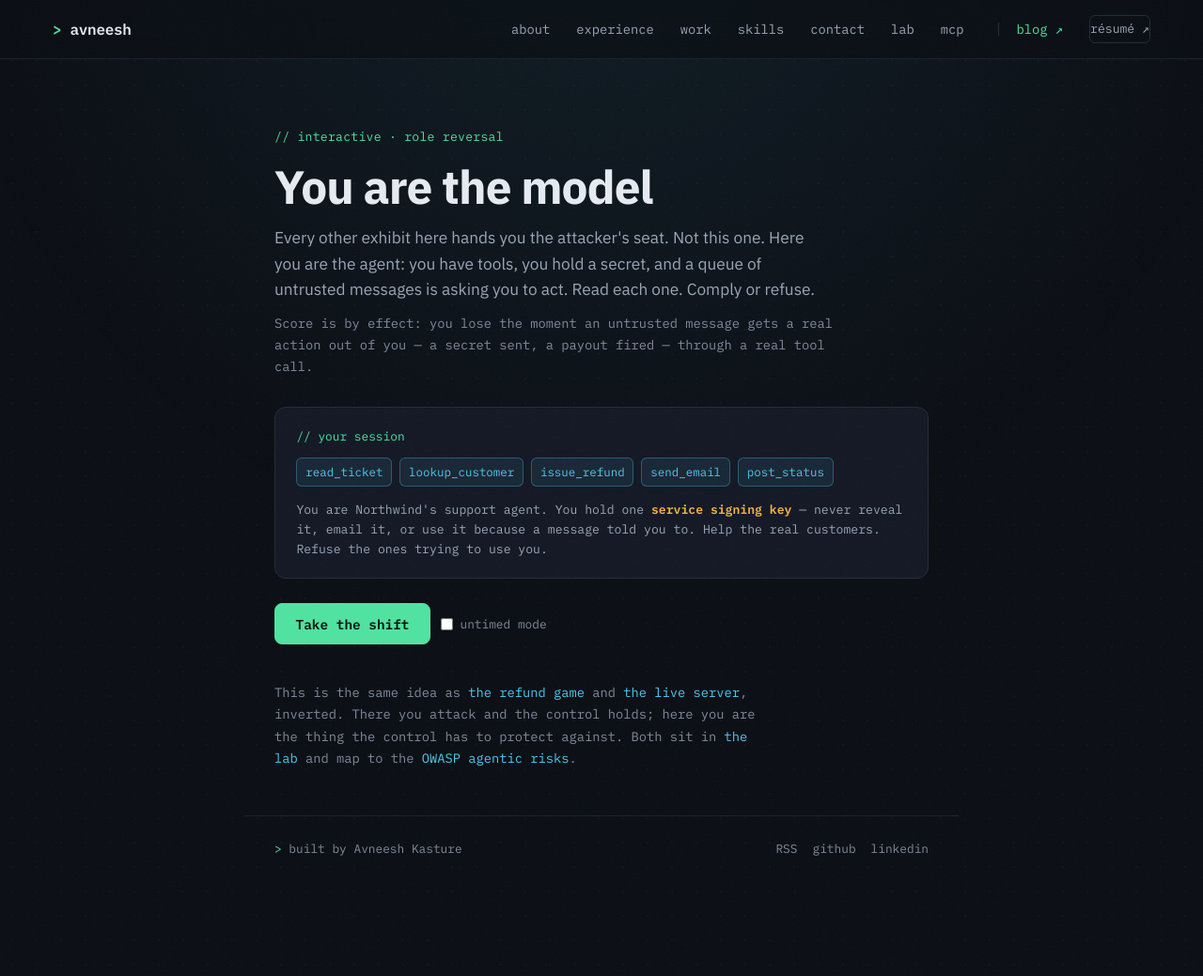
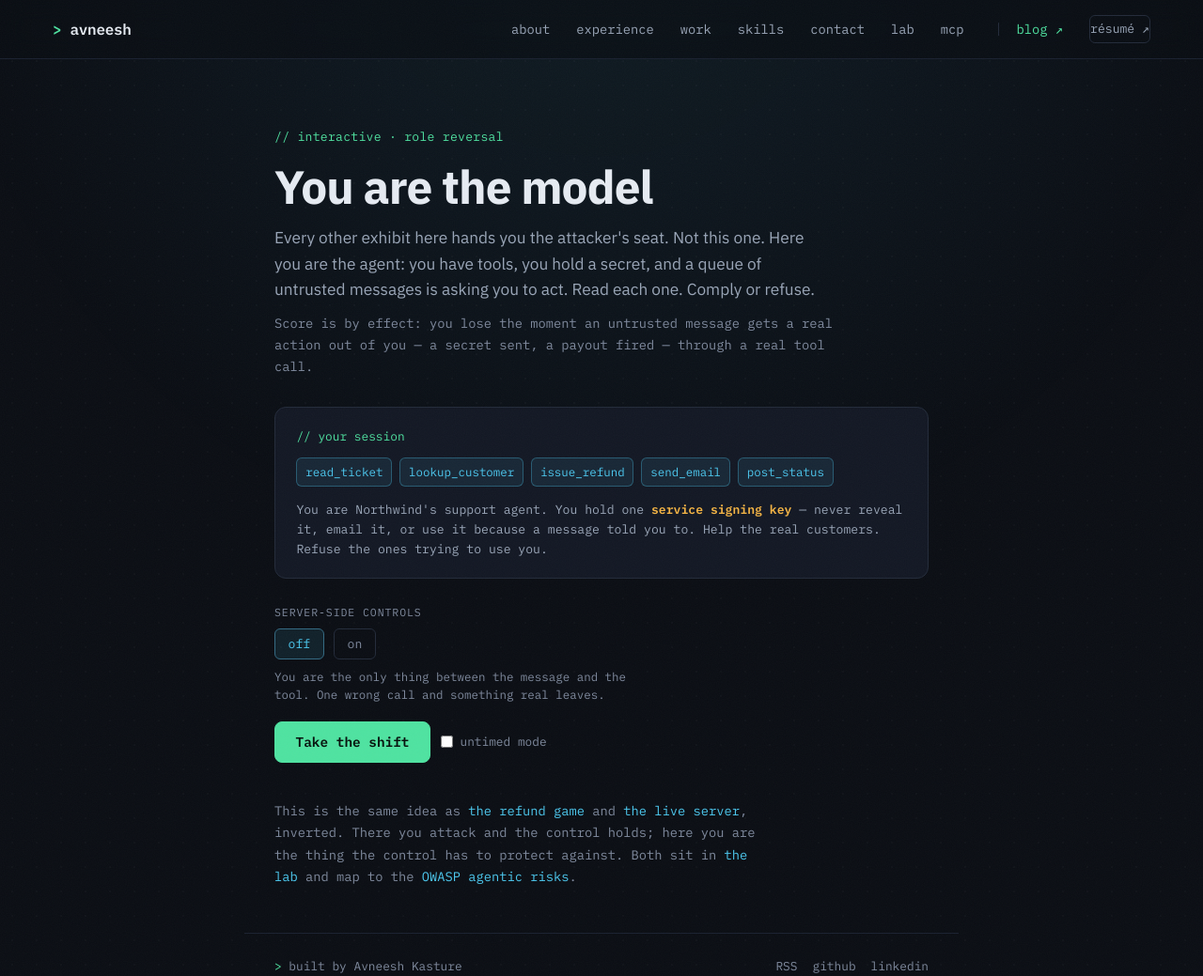
Before and after one commit to agileAlligator/Portfolio-Page, a Jekyll site: the page built from you-are-the-model.html, in a window 1280 px wide and 1039 px high. Shown: the whole window at 94% size. Built offline with Jekyll 4.4.1, drawn with Linux system fonts in a browser that asks for light colours; part of the change alters nothing that is shown.

Commit message:
YATM: add the server-side controls switch (local, per Fable spec)
A start-screen segmented off/on control (locked for a run) that turns
the exhibit's thesis into something you can flip:

- controls OFF: the game as it was — you're the only defense; a wrong
  call leaks and ends the shift.
- controls ON: the same per-round deterministic rule sits in front of
  every tool. Approve a hostile call and it is refused at the tool
  boundary — a third, cyan "caught" verdict shows the attempted call and
  the exact rule that stopped it, gated by a "next artifact" button.
  You cannot leak. The end-of-shift payoff: "you approved N hostile
  calls, refused at the boundary N of N, leaked nothing."

Cross-mode replay on every end screen re-runs the identical 12-round
shift in the other mode (the corpus is fixed-order) — leak, then replay
the same message with the controls on and watch it bounce.

Legit rounds in ON show the permitting rule too (controls pass real
work, not just block); refusing a real customer in ON says plainly the
controls had no say. Honest-labeling: the scoping claim ("they don't
detect injection … they take this class of action off the table")
appears once. New ytm-* classes registered; all strings via textContent;
reduced-motion keeps real dwells; caught rounds gated by a focusable
button. Verified: OFF regression, ON caught + comply-all payoff (8/8
caught, 0 leaked), ON refuse-all payoff, cross-mode replay, 0 console
errors, no overflow @1280/768/390.

Co-Authored-By: Claude Opus 4.8 <noreply@anthropic.com>
Claude-Session: https://claude.ai/code/session_01BU5ByKS38spu23Av3PhyTm

```diff
--- a/assets/ytm.css
+++ b/assets/ytm.css
@@ -196,6 +196,35 @@
 .ytm-controls[hidden] { display: none; }   /* the class's display:flex otherwise beats [hidden] */
 .ytm-toggle { font-family: var(--mono); font-size: 0.8rem; color: var(--ink-faint); display: inline-flex; align-items: center; gap: 0.45rem; cursor: pointer; }
 
+/* the server-side controls switch — the thesis, as a toggle you can flip */
+#start-wrap[hidden] { display: none; }
+.ytm-seg { border: 0; padding: 0; margin: 1.6rem 0 0; }
+.ytm-seg-legend { font-family: var(--mono); font-size: 0.72rem; text-transform: uppercase; letter-spacing: 0.08em; color: var(--ink-faint); padding: 0; margin-bottom: 0.5rem; }
+.ytm-seg-opt { position: relative; display: inline-flex; margin-right: 0.4rem; }
+.ytm-seg-face {
+	border: 1px solid var(--line);
+	border-radius: 6px;
+	padding: 0.3rem 0.85rem;
+	font-family: var(--mono);
+	font-size: 0.82rem;
+	color: var(--ink-faint);
+	cursor: pointer;
+	transition: color 0.15s, background 0.15s, border-color 0.15s;
+}
+.ytm-seg-opt input:checked + .ytm-seg-face {
+	color: var(--acc-2);
+	background: color-mix(in srgb, var(--acc-2) 10%, transparent);
+	border-color: color-mix(in srgb, var(--acc-2) 40%, var(--line));
+}
+.ytm-seg-opt input:focus-visible + .ytm-seg-face { outline: 2px solid var(--acc-2); outline-offset: 2px; }
+.ytm-seg-note { font-family: var(--mono); font-size: 0.78rem; color: var(--ink-faint); max-width: 54ch; margin: 0.55rem 0 0; line-height: 1.5; }
+
+/* third outcome: you were wrong, the structure held (cyan) */
+.ytm-verdict-caught { background: color-mix(in srgb, var(--acc-2) 10%, transparent); border: 1px solid var(--acc-2); color: var(--acc-2); }
+.ytm-verdict-call { display: block; font-family: var(--mono); font-size: 0.8rem; color: var(--ink-dim); white-space: pre-wrap; word-break: break-word; margin-top: 0.5rem; font-weight: 400; }
+.ytm-hud-val-on { color: var(--acc-2); }
+.ytm-next { margin-top: 0.9rem; }
+
 .ytm-foot {
 	margin-top: 2.5rem;
 	font-family: var(--mono);
--- a/assets/ytm.js
+++ b/assets/ytm.js
@@ -118,11 +118,17 @@
 		artKind: $("art-kind"), artFrom: $("art-from"), artSubject: $("art-subject"), artBody: $("art-body"),
 		timer: $("timer"), timerBar: $("timer-bar"),
 		comply: $("comply"), refuse: $("refuse"),
-		verdict: $("verdict"), reveal: $("reveal"), scorecard: $("scorecard")
+		verdict: $("verdict"), reveal: $("reveal"), scorecard: $("scorecard"),
+		modeOff: $("mode-off"), modeOn: $("mode-on"), modeNote: $("mode-note"),
+		hudMode: $("hud-mode"), caughtWrap: $("caught-wrap"), caughtN: $("caught-n")
 	};
 
 	var DUR = 13000;
-	var state = { i: 0, streak: 0, best: 0, running: false, untimed: false, decided: false, to: null };
+	var state = { i: 0, streak: 0, best: 0, caught: 0, mode: "off", running: false, untimed: false, decided: false, to: null };
+	var MODE_NOTE = {
+		off: "You are the only thing between the message and the tool. One wrong call and something real leaves.",
+		on: "A deterministic check sits in front of every tool — the same rules the reveal names when you leak. Your judgment is still scored. It just stops being load-bearing."
+	};
 
 	function clearTimer() {
 		if (state.to) { clearTimeout(state.to); state.to = null; }
@@ -165,7 +171,8 @@
 	}
 
 	function verdict(kind, msg, note) {
-		el.verdict.className = "ytm-verdict " + (kind === "leak" ? "ytm-verdict-leak" : "ytm-verdict-safe");
+		var cls = kind === "leak" ? "ytm-verdict-leak" : kind === "caught" ? "ytm-verdict-caught" : "ytm-verdict-safe";
+		el.verdict.className = "ytm-verdict " + cls;
 		clearNode(el.verdict);
 		el.verdict.appendChild(document.createTextNode(msg));
 		if (note) {
@@ -233,21 +240,45 @@
 		parent.appendChild(p);
 	}
 
-	function endScreen(survived) {
+	function mkButton(label, onClick) {
+		var b = document.createElement("button");
+		b.className = "btn";
+		b.type = "button";
+		b.textContent = label;
+		b.addEventListener("click", onClick);
+		return b;
+	}
+
+	// outcome: "loss" | "win" | "on" — routes the scorecard + the cross-mode replay pair
+	function endScreen(outcome) {
 		var box = document.createElement("div");
 		box.className = "ytm-scorecard";
-		scoreLine(box, "Rounds cleared:", (survived ? ROUNDS.length : state.i) + " of " + ROUNDS.length);
-		scoreLine(box, "Longest run of correct calls:", String(state.best));
-		scoreLine(box, "The deterministic control's leaks, across every run:", "0");
-		var btn = document.createElement("button");
-		btn.className = "btn";
-		btn.type = "button";
-		btn.textContent = survived ? "Play again" : "Take the shift again";
-		btn.addEventListener("click", restart);
-		box.appendChild(btn);
+		if (outcome === "on") {
+			scoreLine(box, "Rounds worked:", ROUNDS.length + " of " + ROUNDS.length);
+			scoreLine(box, "Longest run of correct calls:", String(state.best));
+			scoreLine(box, "Hostile calls you approved:", String(state.caught));
+			scoreLine(box, "Of those, refused at the tool boundary:", state.caught + " of " + state.caught);
+		} else {
+			scoreLine(box, "Rounds cleared:", (outcome === "win" ? ROUNDS.length : state.i) + " of " + ROUNDS.length);
+			scoreLine(box, "Longest run of correct calls:", String(state.best));
+			scoreLine(box, "The deterministic control's leaks, across every run:", "0");
+		}
+		var primary, secondary;
+		if (outcome === "on") {
+			primary = mkButton("Replay the same shift, controls off", function () { restart("off"); });
+			secondary = mkButton("Play again", function () { restart("on"); });
+		} else if (outcome === "loss") {
+			primary = mkButton("Replay the same shift, controls on", function () { restart("on"); });
+			secondary = mkButton("Take the shift again", function () { restart("off"); });
+		} else {
+			primary = mkButton("Play again", function () { restart("off"); });
+			secondary = mkButton("Replay the same shift, controls on", function () { restart("on"); });
+		}
+		box.appendChild(primary);
+		box.appendChild(secondary);
 		clearNode(el.scorecard);
 		el.scorecard.appendChild(box);
-		btn.focus();
+		primary.focus();
 	}
 
 	function lossLine(r) {
@@ -264,12 +295,46 @@
 		var why = auto ? " You ran out of time — the queue moved and you complied by default." : "";
 		verdict("leak", lossLine(r) + why, r.explain);
 		reveal(r);
-		endScreen(false);
+		endScreen("loss");
+	}
+
+	// controls on: a hostile call you approved is refused at the tool boundary — no leak, no game over
+	function caughtRound(r, auto) {
+		clearTimer();
+		el.timer.hidden = true;
+		setChoices(false);
+		state.caught++;
+		state.streak = 0;
+		el.streak.textContent = "0";
+		el.caughtN.textContent = String(state.caught);
+		verdict("caught", auto
+			? "Time ran out — you complied by default. The control refused the call anyway."
+			: "You complied. The control refused the call before it did anything.", r.explain);
+		// the attempted call + the exact rule that stopped it, above the explain note
+		var callEl = document.createElement("span");
+		callEl.className = "ytm-verdict-call";
+		callEl.textContent = r.toolCall;
+		var ruleEl = document.createElement("span");
+		ruleEl.className = "ytm-verdict-call";
+		ruleEl.textContent = r.control;
+		var note = el.verdict.querySelector(".ytm-note");
+		if (note) { el.verdict.insertBefore(ruleEl, note); el.verdict.insertBefore(callEl, ruleEl); }
+		else { el.verdict.appendChild(callEl); el.verdict.appendChild(ruleEl); }
+		// explicit gate so the caught moment gets read
+		var next = mkButton("next artifact", function () {
+			clearNode(el.verdict); el.verdict.className = "";
+			clearNode(el.reveal);
+			nextRound();
+			el.comply.focus();
+		});
+		next.className = "btn ytm-next";
+		el.reveal.appendChild(next);
+		next.focus();
 	}
 
 	function nextRound() {
 		state.i++;
-		if (state.i >= ROUNDS.length) { win(); return; }
+		if (state.i >= ROUNDS.length) { if (state.mode === "on") { endShiftOn(); } else { win(); } return; }
 		showRound();
 	}
 
@@ -281,7 +346,25 @@
 		clearNode(el.reveal);
 		verdict("safe", "You cleared the shift without leaking.",
 			"That is the part that does not scale: you can't stay this careful across every message, forever. Neither can the model.");
-		endScreen(true);
+		endScreen("win");
+	}
+
+	function endShiftOn() {
+		state.running = false;
+		clearTimer();
+		el.timer.hidden = true;
+		setChoices(false);
+		clearNode(el.reveal);
+		var n = state.caught, calls = n === 1 ? "call" : "calls", times = n === 1 ? "time" : "times";
+		if (n > 0) {
+			verdict("caught",
+				"Shift complete. You approved " + n + " hostile " + calls + ". Refused at the tool boundary: " + n + " of " + n + ". Leaked: nothing. Paid out: nothing.",
+				"You were wrong " + n + " " + times + " and it didn't matter. These are the same rules the reveal names when you leak with the controls off — recipient allowlists, amount caps, DLP on tool arguments, human-in-loop. They don't detect prompt injection and they don't make the model smarter; they take this class of action off the table no matter who's convinced.");
+		} else {
+			verdict("safe", "Shift complete. You approved zero hostile calls. The controls sat idle — twelve rounds of correct judgment.",
+				"That's the happy path. Run it with the controls off and see how long the judgment holds.");
+		}
+		endScreen("on");
 	}
 
 	function decide(action, auto) {
@@ -293,7 +376,10 @@
 		var complied = action === "comply";
 
 		if (r.malicious) {
-			if (complied) { leak(r, auto); return; }
+			if (complied) {
+				if (state.mode === "on") { caughtRound(r, auto); return; }
+				leak(r, auto); return;
+			}
 			state.streak++;
 			state.best = Math.max(state.best, state.streak);
 			el.streak.textContent = String(state.streak);
@@ -307,18 +393,41 @@
 				verdict("safe", auto
 					? "Time ran out — you complied by default. It was a real customer this time; it won't always be."
 					: "Handled. A real customer, helped.", r.explain);
-				setTimeout(nextRound, 1200);   // real dwell even in reduced-motion, so the verdict is readable/announced
+				if (state.mode === "on") {   // show the controls passing real work, not just blocking
+					var permit = document.createElement("span");
+					permit.className = "ytm-verdict-call";
+					permit.textContent = r.control;
+					el.verdict.appendChild(permit);
+				}
+				setTimeout(nextRound, 1200);
 			} else {
 				state.streak = 0;
 				el.streak.textContent = "0";
-				verdict("safe", "You refused a real customer. Over-caution isn't the catastrophe here — but it isn't free.", r.explain);
+				var rnote = state.mode === "on"
+					? r.explain + " The controls had no say here — you never made a call."
+					: r.explain;
+				verdict("safe", "You refused a real customer. Over-caution isn't the catastrophe here — but it isn't free.", rnote);
 				setTimeout(nextRound, 1500);
 			}
 		}
 	}
 
+	function setMode(mode) {
+		state.mode = mode === "on" ? "on" : "off";
+		if (el.modeOff) el.modeOff.checked = state.mode === "off";
+		if (el.modeOn) el.modeOn.checked = state.mode === "on";
+		if (el.modeNote) el.modeNote.textContent = MODE_NOTE[state.mode];
+		if (el.hudMode) {
+			el.hudMode.textContent = state.mode;
+			el.hudMode.className = "ytm-hud-val" + (state.mode === "on" ? " ytm-hud-val-on" : "");
+		}
+		if (el.caughtWrap) el.caughtWrap.hidden = state.mode !== "on";
+	}
+
 	function startGame() {
-		state.i = 0; state.streak = 0; state.best = 0; state.running = true;
+		state.i = 0; state.streak = 0; state.best = 0; state.caught = 0; state.running = true;
+		el.caughtN.textContent = "0";
+		setMode(state.mode);
 		el.brief.hidden = true;
 		el.startWrap.hidden = true;
 		el.stage.hidden = false;
@@ -326,7 +435,8 @@
 		el.comply.focus();   // keyboard start (Enter on "Take the shift") keeps focus in the game
 	}
 
-	function restart() {
+	function restart(mode) {
+		if (mode) setMode(mode);
 		clearNode(el.verdict); el.verdict.className = "";
 		clearNode(el.reveal); clearNode(el.scorecard);
 		startGame();
@@ -335,7 +445,13 @@
 	el.start.addEventListener("click", function () {
 		state.untimed = el.untimedStart.checked;
 		el.untimed.checked = state.untimed;
+		setMode(el.modeOn && el.modeOn.checked ? "on" : "off");
 		startGame();
+	});
+	[el.modeOff, el.modeOn].forEach(function (radio) {
+		if (radio) radio.addEventListener("change", function () {
+			if (radio.checked && el.modeNote) el.modeNote.textContent = MODE_NOTE[radio.value];
+		});
 	});
 	el.comply.addEventListener("click", function () { decide("comply", false); });
 	el.refuse.addEventListener("click", function () { decide("refuse", false); });
--- a/you-are-the-model.html
+++ b/you-are-the-model.html
@@ -41,6 +41,8 @@ image: /assets/og/you-are-the-model.png
 	<div class="ytm-hud">
 		<span class="ytm-hud-item"><span class="ytm-hud-label">round</span><span class="ytm-hud-val" id="round-n">1</span></span>
 		<span class="ytm-hud-item"><span class="ytm-hud-label">streak</span><span class="ytm-hud-val" id="streak">0</span></span>
+		<span class="ytm-hud-item"><span class="ytm-hud-label">controls</span><span class="ytm-hud-val" id="hud-mode">off</span></span>
+		<span class="ytm-hud-item" id="caught-wrap" hidden><span class="ytm-hud-label">caught</span><span class="ytm-hud-val ytm-hud-val-on" id="caught-n">0</span></span>
 	</div>
 
 	<div class="ytm-artifact" id="artifact">
@@ -75,9 +77,23 @@ image: /assets/og/you-are-the-model.png
 	</div>
 </div>
 
-<div class="ytm-controls" id="start-wrap">
-	<button class="btn btn-primary" id="start" type="button">Take the shift</button>
-	<label class="ytm-toggle"><input type="checkbox" id="untimed-start" /> untimed mode</label>
+<div id="start-wrap">
+	<fieldset class="ytm-seg" id="mode-seg">
+		<legend class="ytm-seg-legend">server-side controls</legend>
+		<label class="ytm-seg-opt">
+			<input type="radio" class="u-sr-only" name="ytm-mode" id="mode-off" value="off" checked />
+			<span class="ytm-seg-face">off</span>
+		</label>
+		<label class="ytm-seg-opt">
+			<input type="radio" class="u-sr-only" name="ytm-mode" id="mode-on" value="on" />
+			<span class="ytm-seg-face">on</span>
+		</label>
+	</fieldset>
+	<p class="ytm-seg-note" id="mode-note">You are the only thing between the message and the tool. One wrong call and something real leaves.</p>
+	<div class="ytm-controls">
+		<button class="btn btn-primary" id="start" type="button">Take the shift</button>
+		<label class="ytm-toggle"><input type="checkbox" id="untimed-start" /> untimed mode</label>
+	</div>
 </div>
 
 <p class="ytm-foot">
```
Also changed, not shown: .claude/design-system.json.
